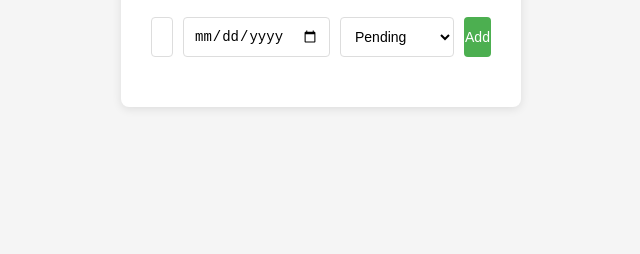
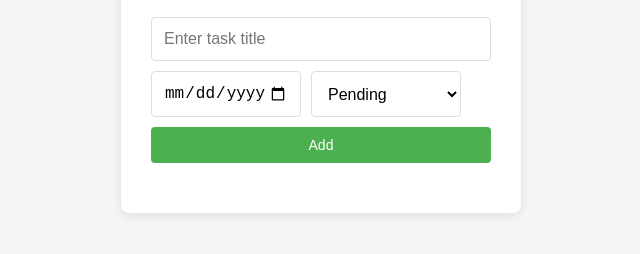
Before and after one commit to jorgemiralles/taskadmin, a website: page index.html in a window 1280 px wide. Shown: the part 110-364 px from the top of the page, without its empty margins (319-959 px from the left). Drawn offline with Linux system fonts and the light colour scheme.

Commit message:
feat: bigger task input, form fields stacked vertically, add button at bottom

```diff
--- a/index.html
+++ b/index.html
@@ -11,12 +11,14 @@
     <h1>Task Manager</h1>
     <form id="taskForm">
       <input type="text" id="taskInput" placeholder="Enter task title" aria-label="Task title">
+      <div class="form-row">
         <input type="date" id="startDate" aria-label="Start date">
         <select id="taskStatus" aria-label="Task status">
           <option value="pending">Pending</option>
           <option value="in-progress">In Progress</option>
           <option value="completed">Completed</option>
         </select>
+      </div>
       <button id="addBtn" type="submit">Add</button>
       <button id="cancelBtn" type="button" class="cancel-btn" style="display:none">Cancel</button>
     </form>
--- a/style.css
+++ b/style.css
@@ -29,40 +29,39 @@ h1 {
 
 #taskForm {
   display: flex;
+  flex-direction: column;
   gap: 10px;
   margin-bottom: 20px;
 }
 
+.form-row {
+  display: flex;
+  gap: 10px;
+}
+
 #taskInput {
   flex: 1;
-  min-width: 0;
-  padding: 10px;
+  padding: 12px;
   border: 1px solid #ddd;
   border-radius: 4px;
-  font-size: 14px;
+  font-size: 16px;
 }
 
 #startDate {
   width: 150px;
-  padding: 10px;
+  padding: 12px;
   border: 1px solid #ddd;
   border-radius: 4px;
-  font-size: 14px;
+  font-size: 16px;
 }
 
-#addBtn {
-  width: 80px;
-  padding: 10px 0;
-  background: #4CAF50;
-  color: white;
-  border: none;
+select {
+  padding: 12px;
+  border: 1px solid #ddd;
   border-radius: 4px;
-  cursor: pointer;
-  font-size: 14px;
-}
-
-#addBtn:hover {
-  background: #45a049;
+  font-size: 16px;
+  background: white;
+  width: 150px;
 }
 
 button {
@@ -168,12 +167,3 @@ li:last-child {
   background: #e8f5e9;
   color: #2e7d32;
 }
-
-select {
-  width: 140px;
-  padding: 10px;
-  border: 1px solid #ddd;
-  border-radius: 4px;
-  font-size: 14px;
-  background: white;
-}
```
Also changed, not shown: specs/start/spec.md (+7 -5 lines), .opencode/skills/new-feature/SKILL.md. Lines whose indentation alone changed are shown as unchanged.
